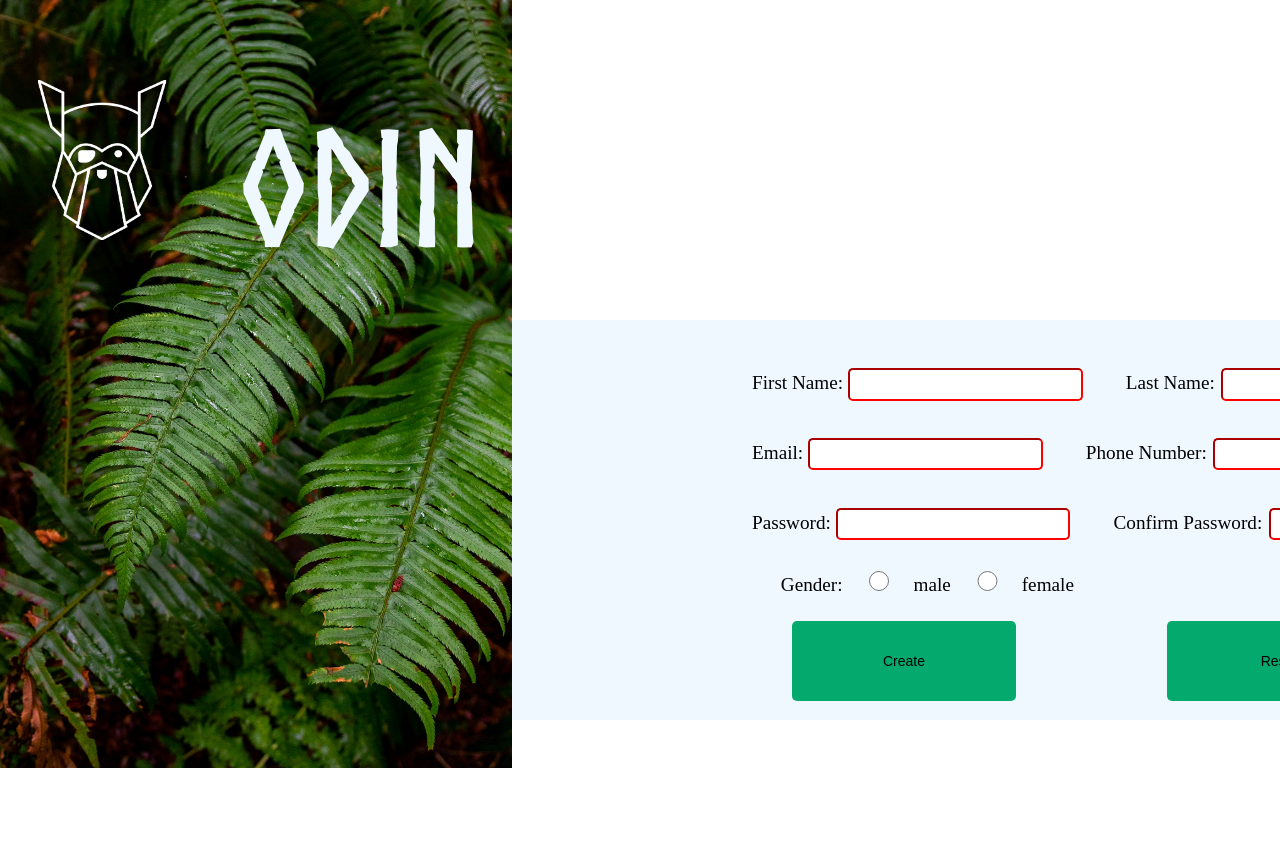
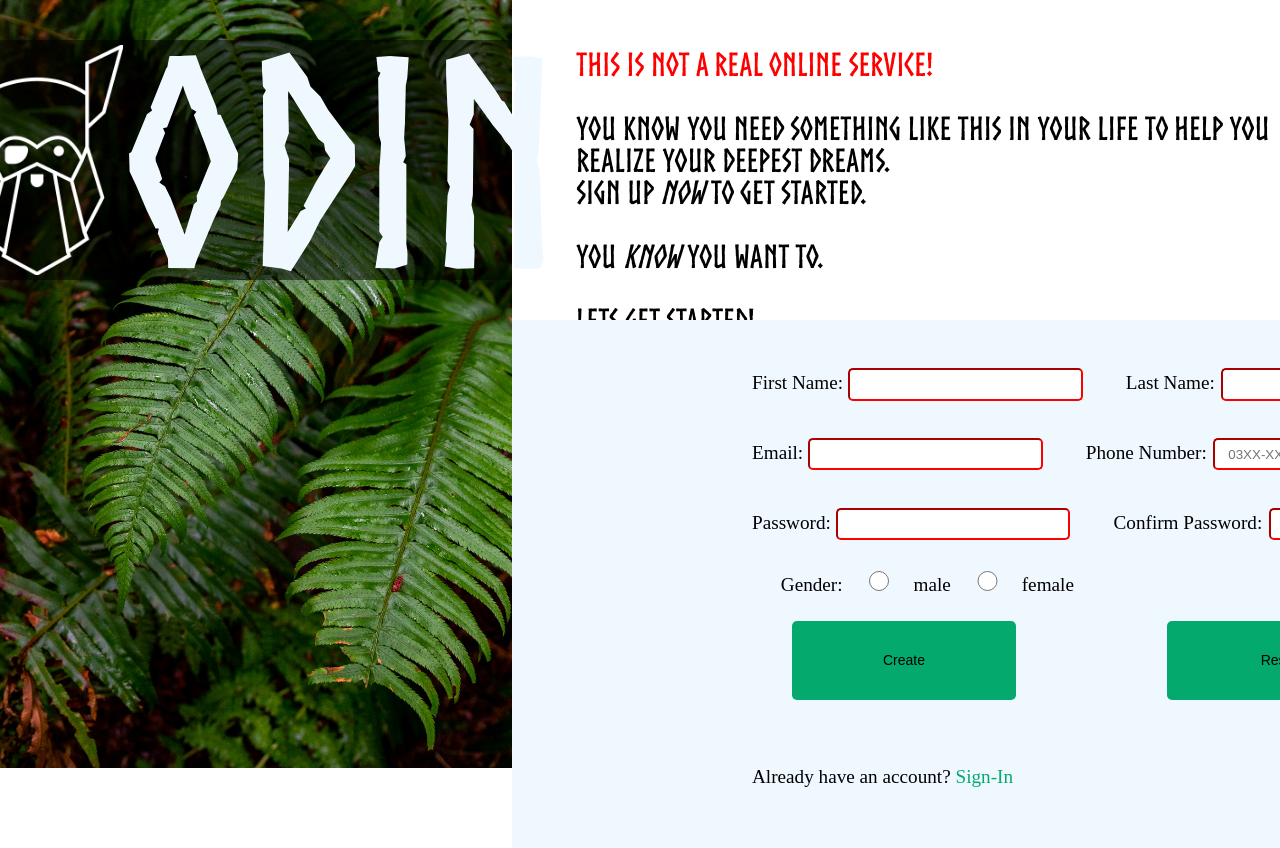
Before and after one commit to Musab-Suhail2003/OdinProjectForms, a plain HTML site: page index.html in a window 1280 px wide. Shown: the top 848 px of the page. Before the commit the page ends 800 px from the top, so only its background shows below. Drawn offline with Linux system fonts and the light colour scheme.

Commit message:
5th Commit

```diff
--- a/index.html
+++ b/index.html
@@ -9,12 +9,27 @@
 <body>
     <div id="background">
         <div id="odin_name">
+            <img id="odin" src="odin-lined.png" alt="odin" height="20%" width="10%">
             <h1> ODIN </h1>
-            <img id="leaves" src="Leaves.jpg" alt="Plant" height = "120%" width="40%">
         </div>
-        <img id="odin" src="odin-lined.png" alt="odin" height="20%" width="10%">
+        <img id="leaves" src="Leaves.jpg" alt="Plant" height = "120%" width="40%">
     </div>
+    <section id="description">
+        <p id = "heading">
+        This is not a real online service!
+        </p>
+        <p>
+        You know you need something
+        like this in your life to help you realize your deepest
+        dreams. <br> Sign up <em>now</em> to get started.
+        </p>
+        <p>
+            You <em>know</em> you want to.
+        </p>
+        <p>Lets Get Started!</p>
+    </section>
     <form action="#" method="POST" onsubmit="return false" >
+
         <div class = 'name'>
             <label for="fname"> First Name:</label>
             <input type="text" for="fname" id="fname" required>
@@ -26,7 +41,8 @@
             <label for="email">Email:  </label>
             <input type="email" name="email" id="email" required>
             <label for="PHnum">Phone Number:</label>
-            <input type="tel" name="PHnum" id="PHnum" pattern="03[0-9]{2}-[0-9]{3}-[0-9]{4}" required>
+            <input type="tel" name="PHnum" id="PHnum" pattern="03[0-9]{2}-[0-9]{3}-[0-9]{4}"
+            placeholder="   03XX-XXX-XXXX" required>
         </div>
         <br>
         <div class="pass">
@@ -52,5 +68,6 @@
         <a href="#" name="Sign-In" id = "Sign-In">Sign-In</a>
         </footer>
     </form>
+
 </body>
 </html>
--- a/style.css
+++ b/style.css
@@ -7,27 +7,42 @@ body{
     padding: 0;
     --bodyheight: 100%*height;
 }
-h1{
+#odin_name{
     position: fixed;
+    top: 5%;
+    background: rgba(0, 0, 0, .5);
+    height: 30%;
+    width: 40%;
+
+    display: flex;
+    justify-content: center;
+    align-items: center;
+
     font-family: Norse-Bold;
-    font-size: 10em;
+    font-size: 9em;
     color: aliceblue;
-    position: fixed;
-
-    left: 1.5em;
     z-index: 2;
 }
 
 #odin{
-    position: fixed;
-    z-index: 2;
-    left: 3%;
-    top: 10%;
+    height: 1.6em;
+    width: 1.2em;
+}
+
+#description{
+    position: absolute;
+    font-family: Norse-Bold;
+    font-size: 2em;
+    top: 0.5em;
+    left: 45%;
+}
+#description > #heading{
+    color: red;
 }
 form{
     z-index: 3;
     background-color: aliceblue;
-    height: 25em;
+    height: 33em;
     width: 70em;
     overflow: hidden;
     position: absolute;
@@ -85,7 +100,7 @@ input:checked{
     left: 10em;
     display: inline-block;
     width: 20%;
-    height: 20%;
+    height: 15%;
     border: none;
     background-color: #04AA6D;
     border-radius: 5px;
@@ -104,3 +119,7 @@ footer{
     position: relative;
     top: 20%;
 }
+a{
+    text-decoration: none;
+    color: #04AA6D;
+}
```
